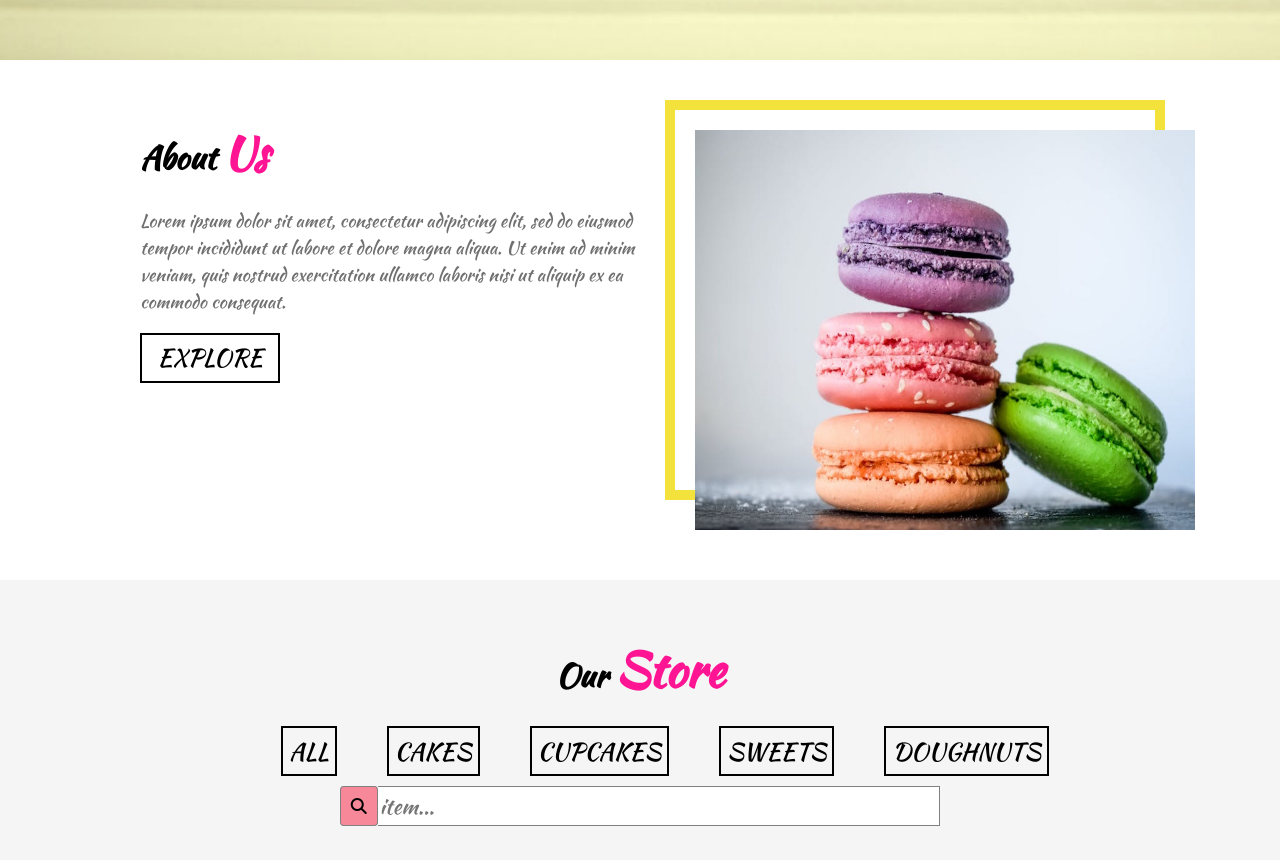
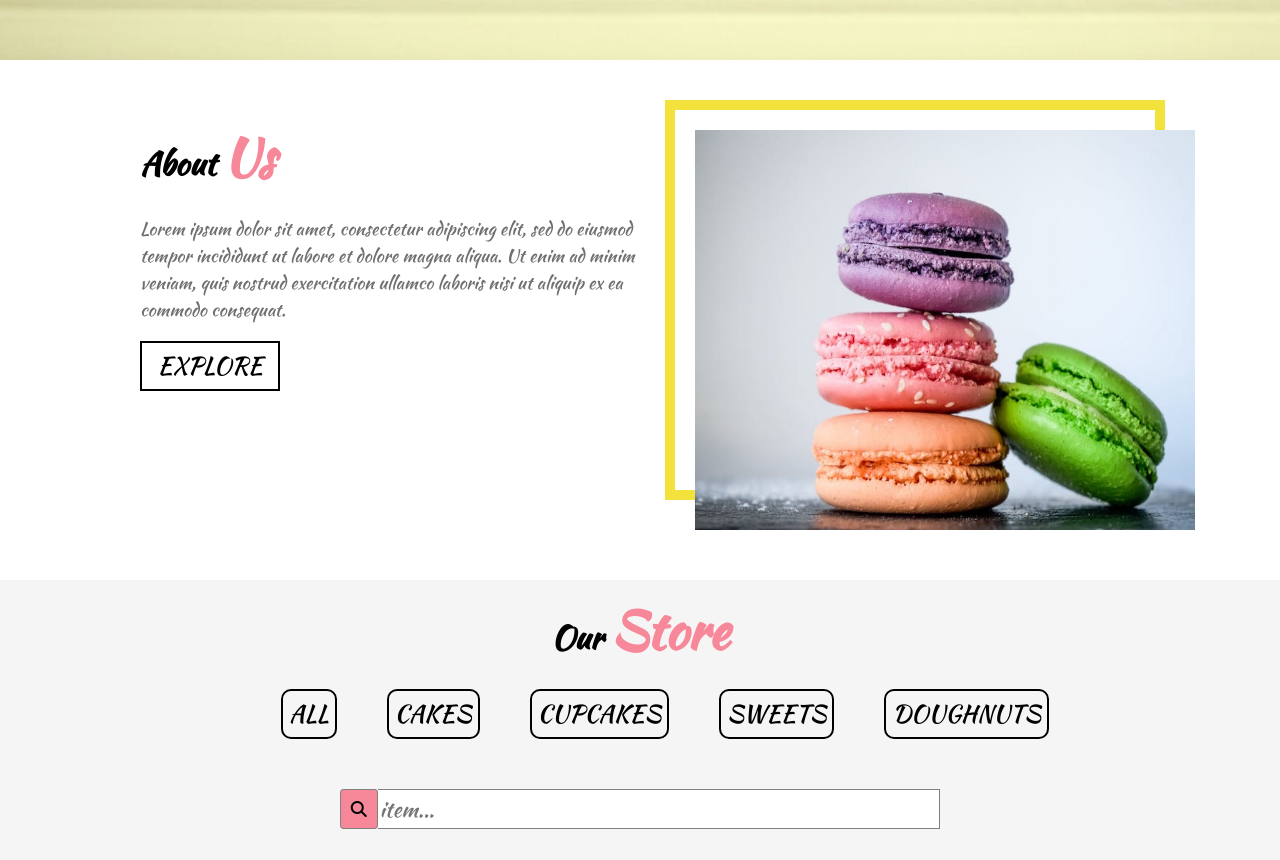
Before and after one commit to ehoze/Grandmas_Donuts, a plain HTML site: page index.html in a window 1280 px wide. Shown: the part 740-1600 px from the top of the page. Drawn offline with Linux system fonts and the light colour scheme.

Commit message:
second-view changes

```diff
--- a/index.html
+++ b/index.html
@@ -63,7 +63,7 @@
         <div id="container2">
             <div id="view-content">
                 <div id="text-area">
-                    <h1>About <span style="font-size: 44px; color: deeppink;">Us</span></h1>
+                    <h1>About <span style="font-size: 50px; color: rgb(247, 136, 154);">Us</span></h1>
                     <p style="color: rgb(112, 112, 112); font-size: 18px;">
                         Lorem ipsum dolor sit amet, consectetur adipiscing elit, sed do eiusmod tempor incididunt ut labore et dolore magna aliqua. Ut enim ad minim veniam, quis nostrud exercitation ullamco laboris nisi ut aliquip ex ea commodo consequat.
                     </p>
@@ -77,7 +77,7 @@
             </div>
 
             <div id="view-footer">
-                <h1>Our <span style="color: deeppink; font-size: 48px;">Store</span></h1>
+                <h1>Our <span style="color: rgb(247, 136, 154); font-size: 52px;">Store</span></h1>
                 <div class="row">
                     <button class="button margin">ALL</button>
 
--- a/style/style.css
+++ b/style/style.css
@@ -270,6 +270,7 @@ a
     height: 35vh;
     width: 100vw;
     background-color: whitesmoke;
+    padding-bottom: 40px;
 }
 
 .row
@@ -281,10 +282,13 @@ a
 .margin
 {
     margin-left: 50px;
+    border-radius: 10px;
+    font-weight: 0;
 }
 
 #searchbar
 {
+    padding-top: 40px;
     display: flex;
     margin-top: 10px;
     width: 600px;
```
